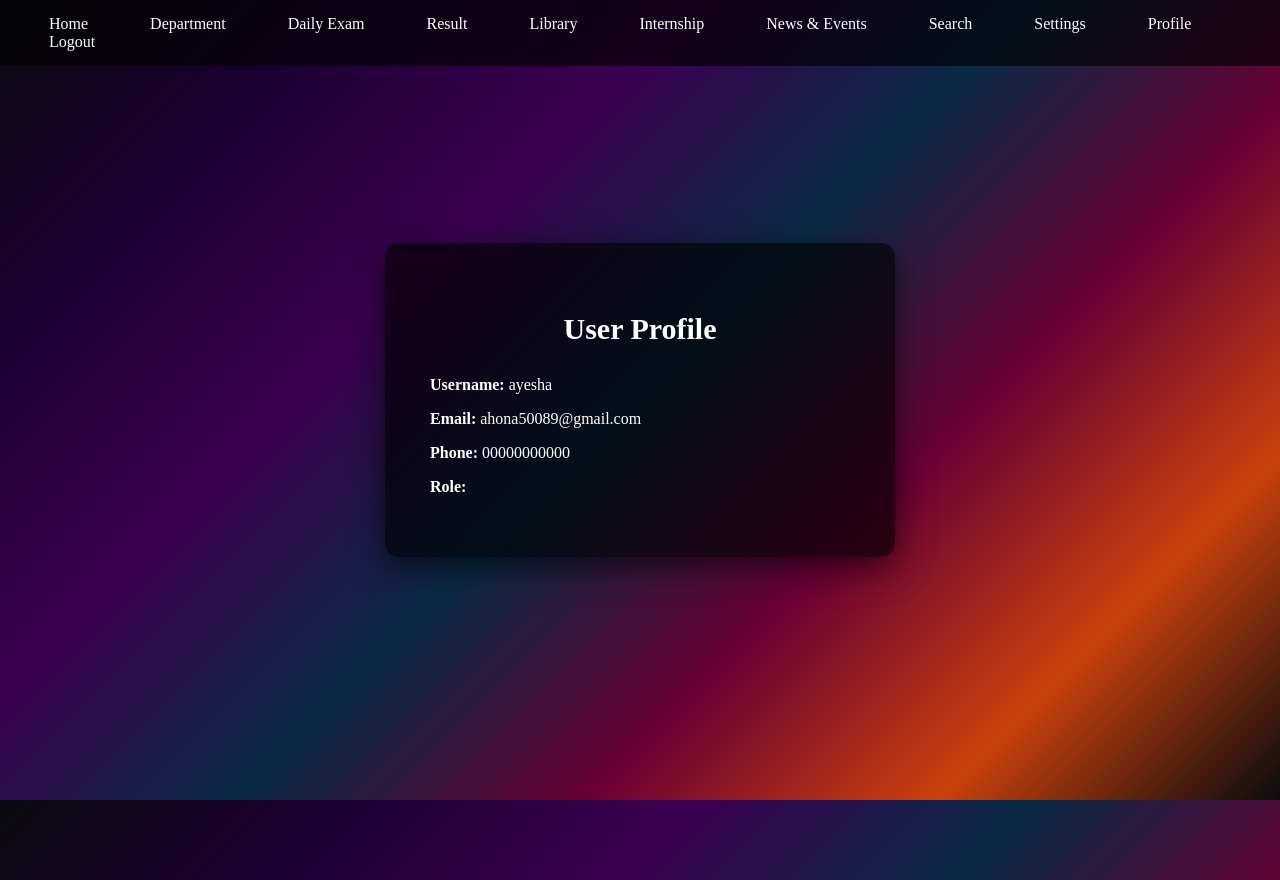
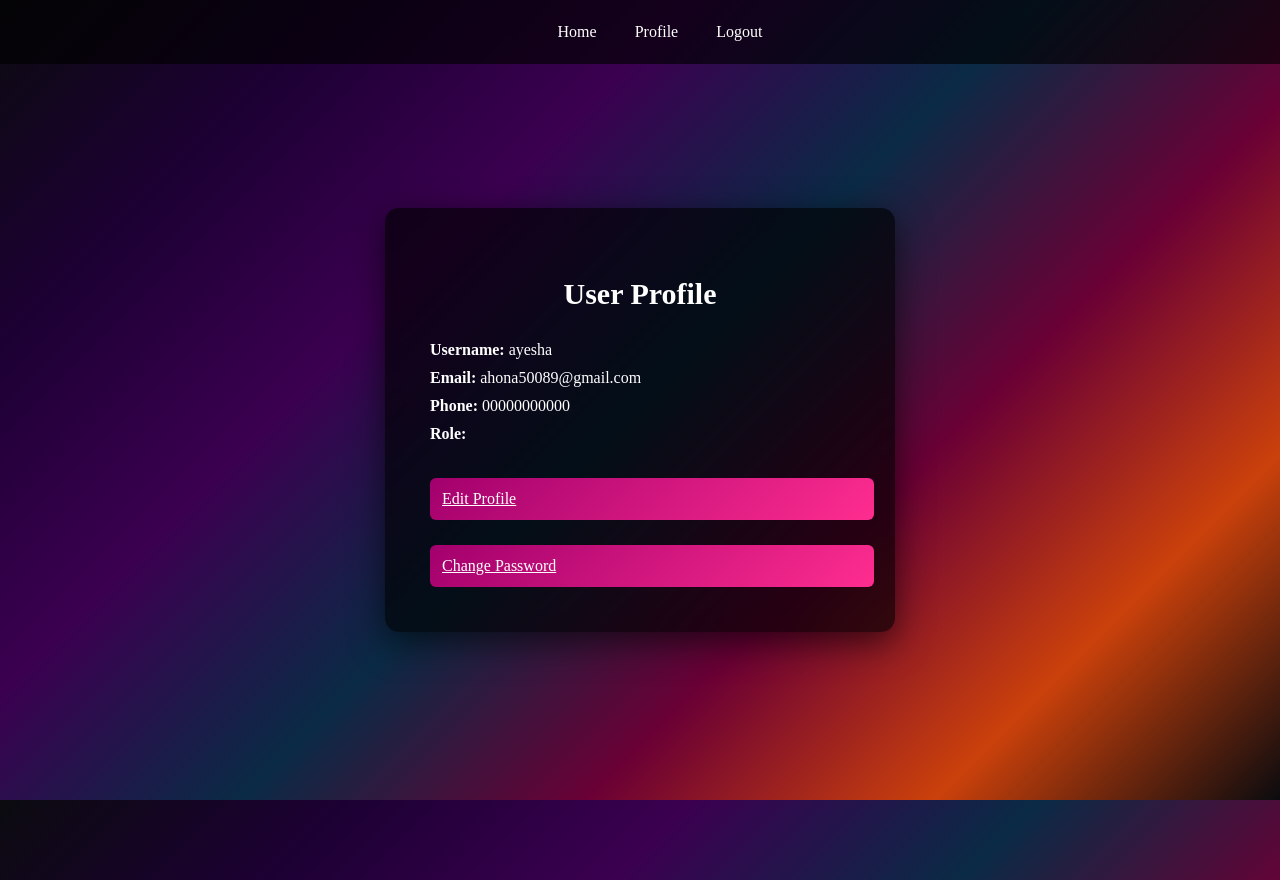
Before and after one commit to ayesha-rahman37/MedEdu-Portal, a Django app: page /profile/ in a window 1280 px wide. Run offline with Django 5.2, Linux system fonts and the light colour scheme; a user stored in the database is signed in.

Commit message:
Add Role based dashboard navbar

```diff
--- a/MedEdu/urls.py
+++ b/MedEdu/urls.py
@@ -3,10 +3,29 @@ from . import views
 
 urlpatterns = [
 
-    path('', views.home, name='home'),
-    path('signup/', views.signup_view, name='signup'),
-    path('login/', views.login_view, name='login'),
-    path('logout/', views.logout_view, name='logout'),
-    path('profile/', views.profile_view, name='profile'),
+    path('', views.home, name="home"),
 
+    path('signup/', views.signup_view, name="signup"),
+
+    path('login/', views.login_view, name="login"),
+
+    path('logout/', views.logout_view, name="logout"),
+
+    path('profile/', views.profile_view, name="profile"),
+
+    path('dashboard/', views.dashboard_redirect, name="dashboard"),
+
+    path('student/dashboard/', views.student_dashboard, name="student_dashboard"),
+
+    path('doctor/dashboard/', views.doctor_dashboard, name="doctor_dashboard"),
+
+    path('faculty/dashboard/', views.faculty_dashboard, name="faculty_dashboard"),
+
+    path('intern/dashboard/', views.intern_dashboard, name="intern_dashboard"),
+
+    path('library/dashboard/', views.library_dashboard, name="library_dashboard"),
+
+    path('ward/dashboard/', views.ward_dashboard, name="ward_dashboard"),
+
+    path('admin/dashboard/', views.admin_dashboard, name="admin_dashboard"),
 ]
--- a/MedEdu/views.py
+++ b/MedEdu/views.py
@@ -6,56 +6,129 @@ from .models import User
 
 
 def home(request):
+
     return render(request, "home.html")
 
 
-# SIGNUP
 def signup_view(request):
 
     form = SignupForm(request.POST or None)
 
+    mededu_id = None
+
     if form.is_valid():
 
         user = form.save(commit=False)
+
         user.set_password(form.cleaned_data['password'])
+
         user.save()
 
-        return render(request, "signup_success.html", {
-            "mededu_id": user.mededu_id
-        })
+        mededu_id = user.meded_id
 
-    return render(request, "signup.html", {"form": form})
+    return render(request, "signup.html", {
+        "form": form,
+        "mededu_id": mededu_id
+    })
 
 
-# LOGIN
 def login_view(request):
 
     if request.method == "POST":
 
         mededu_id = request.POST.get("mededu_id")
+
         password = request.POST.get("password")
 
         try:
+
             user = User.objects.get(mededu_id=mededu_id)
 
             if user.check_password(password):
 
                 login(request, user)
-                return redirect("profile")
+
+                return redirect("dashboard")
 
         except User.DoesNotExist:
-            return render(request, "login.html", {
-                "error": "Invalid MedEdu ID or Password"
-            })
+
+            pass
 
     return render(request, "login.html")
 
 
 def logout_view(request):
+
     logout(request)
+
     return redirect("home")
 
 
 @login_required
+def dashboard_redirect(request):
+
+    role = request.user.role
+
+    if role == "student":
+        return redirect("student_dashboard")
+
+    elif role == "doctor":
+        return redirect("doctor_dashboard")
+
+    elif role == "faculty":
+        return redirect("faculty_dashboard")
+
+    elif role == "intern":
+        return redirect("intern_dashboard")
+
+    elif role == "library":
+        return redirect("library_dashboard")
+
+    elif role == "ward":
+        return redirect("ward_dashboard")
+
+    elif role == "admin":
+        return redirect("admin_dashboard")
+
+    return redirect("home")
+
+
+@login_required
+def student_dashboard(request):
+    return render(request, "dashboards/student_dashboard.html")
+
+
+@login_required
+def doctor_dashboard(request):
+    return render(request, "dashboards/doctor_dashboard.html")
+
+
+@login_required
+def faculty_dashboard(request):
+    return render(request, "dashboards/faculty_dashboard.html")
+
+
+@login_required
+def intern_dashboard(request):
+    return render(request, "dashboards/intern_dashboard.html")
+
+
+@login_required
+def library_dashboard(request):
+    return render(request, "dashboards/library_dashboard.html")
+
+
+@login_required
+def ward_dashboard(request):
+    return render(request, "dashboards/ward_dashboard.html")
+
+
+@login_required
+def admin_dashboard(request):
+    return render(request, "dashboards/admin_dashboard.html")
+
+
+@login_required
 def profile_view(request):
+
     return render(request, "profile.html")
--- a/static/css/style.css
+++ b/static/css/style.css
@@ -1,15 +1,10 @@
 /* ---------- BODY ---------- */
-
-/* BODY */
 
 body {
 
     margin: 0;
-
     font-family: "Times New Roman", Georgia, serif;
-
     color: white;
-
     min-height: 100vh;
 
     background: linear-gradient(
@@ -24,13 +19,10 @@ body {
     );
 
     background-attachment: fixed;
-
     background-repeat: no-repeat;
-
     background-size: cover;
 
 }
-
 
 
 
@@ -49,7 +41,6 @@ body {
     position: fixed;
 
     width: 100%;
-
     top: 0;
 
     z-index: 1000;
@@ -60,13 +51,17 @@ body {
 
 /* ---------- NAVBAR ---------- */
 
+.navbar {
+
+    display: flex;
+    gap: 10px;
+
+}
+
 .navbar a {
 
     color: white;
-
     text-decoration: none;
-
-    margin: 0 15px;
 
     padding: 8px 14px;
 
@@ -77,7 +72,6 @@ body {
     transition: 0.3s;
 
 }
-
 
 .navbar a:hover {
 
@@ -94,17 +88,14 @@ body {
     height: 100vh;
 
     display: flex;
-
     justify-content: center;
-
     align-items: center;
 
     text-align: center;
 
-    padding-top: 70px;
+    padding-top: 80px;
 
     background-image: url("/static/images/medical-pattern.png");
-
     background-size: 260px;
 
 }
@@ -116,7 +107,6 @@ body {
 .hero h1 {
 
     font-size: 70px;
-
     margin-bottom: 10px;
 
 }
@@ -128,7 +118,6 @@ body {
 .hero p {
 
     font-size: 22px;
-
     margin-bottom: 20px;
 
 }
@@ -146,7 +135,6 @@ body {
     font-size: 18px;
 
     border: none;
-
     border-radius: 8px;
 
     background: #a2006d;
@@ -158,7 +146,6 @@ body {
     transition: 0.3s;
 
 }
-
 
 .btn:hover {
 
@@ -208,6 +195,8 @@ body {
 
 .footer {
 
+    padding-top: 40px;
+
     background: linear-gradient(
         135deg,
         #0b0b0f,
@@ -219,13 +208,11 @@ body {
         #0b0b0f
     );
 
-    padding-top: 40px;
-
 }
 
 
 
-/* ---------- FOOTER GRID ---------- */
+/* FOOTER GRID */
 
 .footer-container {
 
@@ -241,14 +228,13 @@ body {
 
 
 
-/* ---------- ABOUT ---------- */
+/* ABOUT */
 
 .footer-about h2 {
 
     margin-bottom: 15px;
 
 }
-
 
 .footer-about p {
 
@@ -258,14 +244,13 @@ body {
 
 
 
-/* ---------- CONTACT ---------- */
+/* CONTACT */
 
 .footer-contact h2 {
 
     margin-bottom: 15px;
 
 }
-
 
 .footer-contact p {
 
@@ -275,15 +260,13 @@ body {
 
 
 
-/* ---------- FOOTER BOTTOM ---------- */
+/* FOOTER BOTTOM */
 
 .footer-bottom {
 
     text-align: center;
 
     background: black;
-
-    color: white;
 
     padding: 15px;
 
@@ -292,7 +275,8 @@ body {
 }
 
 
-/* AUTH PAGE CONTAINER */
+
+/* ---------- AUTH PAGE ---------- */
 
 .auth-container{
 
@@ -304,13 +288,13 @@ body {
 
     align-items:center;
 
-    margin-top:80px;   /* navbar gap */
+    margin-top:80px;
 
 }
 
 
 
-/* CARD */
+/* LOGIN / SIGNUP CARD */
 
 .auth-card{
 
@@ -326,9 +310,8 @@ body {
 
     box-shadow:0 10px 35px rgba(0,0,0,0.6);
 
-    margin-bottom:40px;
+}
 
-}
 
 
 /* TITLE */
@@ -344,6 +327,7 @@ body {
 }
 
 
+
 /* INPUT GROUP */
 
 .form-group{
@@ -351,6 +335,7 @@ body {
     margin-bottom:18px;
 
 }
+
 
 
 /* LABEL */
@@ -364,6 +349,7 @@ body {
     display:block;
 
 }
+
 
 
 /* INPUT */
@@ -388,6 +374,7 @@ body {
 }
 
 
+
 /* INPUT FOCUS */
 
 .form-group input:focus,
@@ -398,7 +385,8 @@ body {
 }
 
 
-/* BUTTON */
+
+/* AUTH BUTTON */
 
 .auth-btn{
 
@@ -422,12 +410,12 @@ body {
 
 }
 
-
 .auth-btn:hover{
 
     transform:scale(1.03);
 
 }
+
 
 
 /* LOGIN LINK */
@@ -449,3 +437,81 @@ body {
     text-decoration:none;
 
 }
+
+
+
+/* ---------- DASHBOARD ---------- */
+
+.dashboard-title{
+
+    text-align:center;
+    margin-top:100px;
+    font-size:32px;
+
+}
+
+
+
+/* GRID */
+
+.dashboard-grid{
+
+    display:grid;
+
+    grid-template-columns:repeat(3,1fr);
+
+    gap:25px;
+
+    padding:40px 80px;
+
+}
+
+
+
+/* DASHBOARD CARD */
+
+.dash-card{
+
+    background:#111;
+
+    padding:35px;
+
+    border-radius:12px;
+
+    text-align:center;
+
+    color:white;
+
+    cursor:pointer;
+
+    transition:0.3s;
+
+}
+
+.dash-card:hover{
+
+    transform:scale(1.05);
+
+    background:#ff0077;
+
+}
+
+.profile-info p{
+
+margin:10px 0;
+
+font-size:16px;
+
+}
+
+.profile-actions{
+
+margin-top:20px;
+
+display:flex;
+
+flex-direction:column;
+
+gap:10px;
+
+}
--- a/templates/base.html
+++ b/templates/base.html
@@ -4,6 +4,9 @@
 <html>
 
 <head>
+
+<meta charset="UTF-8">
+<meta name="viewport" content="width=device-width, initial-scale=1.0">
 
 <title>MedEdu Portal</title>
 
@@ -13,29 +16,90 @@
 
 <body>
 
+
 <header class="header">
 
 <nav class="navbar">
 
 <a href="/">Home</a>
-<a href="#">Department</a>
-<a href="#">Daily Exam</a>
-<a href="#">Result</a>
-<a href="#">Library</a>
-<a href="#">Internship</a>
-<a href="#">News & Events</a>
-<a href="#">Search</a>
-<a href="#">Settings</a>
 
 {% if user.is_authenticated %}
 
-<a href="{% url 'profile' %}">Profile</a>
-<a href="{% url 'logout' %}">Logout</a>
+    {% if user.role == "student" %}
+
+        <a href="#">Department</a>
+
+        <a href="#">Result</a>
+
+        <a href="#">Course & Syllabus</a>
+
+        <a href="#">Library</a>
+
+        <a href="#">Internship</a>
+
+        <a href="#">News & Events</a>
+
+    {% elif user.role == "intern" %}
+
+        <a href="#">Rotation Schedule</a>
+
+        <a href="#">Ward Duty</a>
+
+        <a href="#">OT Duty</a>
+
+        <a href="#">Internship Completion</a>
+
+    {% elif user.role == "faculty" %}
+
+        <a href="#">Upload Results</a>
+
+        <a href="#">Student Monitoring</a>
+
+        <a href="#">Academic Reports</a>
+
+    {% elif user.role == "doctor" %}
+
+        <a href="#">Ward Attendance</a>
+
+        <a href="#">OT Attendance</a>
+
+        <a href="#">Clinical Case Logs</a>
+
+    {% elif user.role == "ward" %}
+
+        <a href="#">Ward Posting</a>
+
+        <a href="#">OT Schedule</a>
+
+        <a href="#">Duty Monitoring</a>
+
+    {% elif user.role == "library" %}
+
+        <a href="#">Book Issue</a>
+
+        <a href="#">Book Return</a>
+
+        <a href="#">Library Records</a>
+
+    {% elif user.role == "admin" %}
+
+        <a href="#">Academic Control</a>
+
+        <a href="#">Eligibility Management</a>
+
+        <a href="#">Institution Reports</a>
+
+    {% endif %}
+
+    <a href="{% url 'profile' %}">Profile</a>
+
+    <a href="{% url 'logout' %}">Logout</a>
 
 {% else %}
 
-<a href="{% url 'login' %}">Login</a>
-<a href="{% url 'signup' %}">Signup</a>
+    <a href="{% url 'login' %}">Login</a>
+
+    <a href="{% url 'signup' %}">Signup</a>
 
 {% endif %}
 
@@ -44,8 +108,11 @@
 </header>
 
 
+
 {% block content %}
 {% endblock %}
 
+
 </body>
+
 </html>
--- a/templates/login.html
+++ b/templates/login.html
@@ -28,12 +28,6 @@
 
         </form>
 
-        {% if error %}
-        <p style="color:red; text-align:center; margin-top:10px;">
-            {{ error }}
-        </p>
-        {% endif %}
-
         <p class="auth-link">
             Don't have an account?
             <a href="{% url 'signup' %}">Signup</a>
--- a/templates/profile.html
+++ b/templates/profile.html
@@ -8,10 +8,25 @@
 
         <h2>User Profile</h2>
 
-        <p><b>Username:</b> {{ request.user.username }}</p>
-        <p><b>Email:</b> {{ request.user.email }}</p>
-        <p><b>Phone:</b> {{ request.user.phone }}</p>
-        <p><b>Role:</b> {{ request.user.role }}</p>
+        <div class="profile-info">
+
+            <p><b>Username:</b> {{ request.user.username }}</p>
+
+            <p><b>Email:</b> {{ request.user.email }}</p>
+
+            <p><b>Phone:</b> {{ request.user.phone }}</p>
+
+            <p><b>Role:</b> {{ request.user.role }}</p>
+
+        </div>
+
+        <div class="profile-actions">
+
+            <a href="#" class="auth-btn">Edit Profile</a>
+
+            <a href="#" class="auth-btn">Change Password</a>
+
+        </div>
 
     </div>
 
```
Also changed, not shown: templates/dashboards/admin_dashboard.html (added, +23 -0 lines), templates/dashboards/doctor_dashboard.html (added, +21 -0 lines), templates/dashboards/faculty_dashboard.html (added, +23 -0 lines), templates/dashboards/intern_dashboard.html (added, +23 -0 lines), templates/dashboards/library_dashboard.html (added, +21 -0 lines), templates/dashboards/student_dashboard.html (added, +31 -0 lines), templates/dashboards/ward_dashboard.html (added, +21 -0 lines), templates/signup.html (+24 -0 lines).
